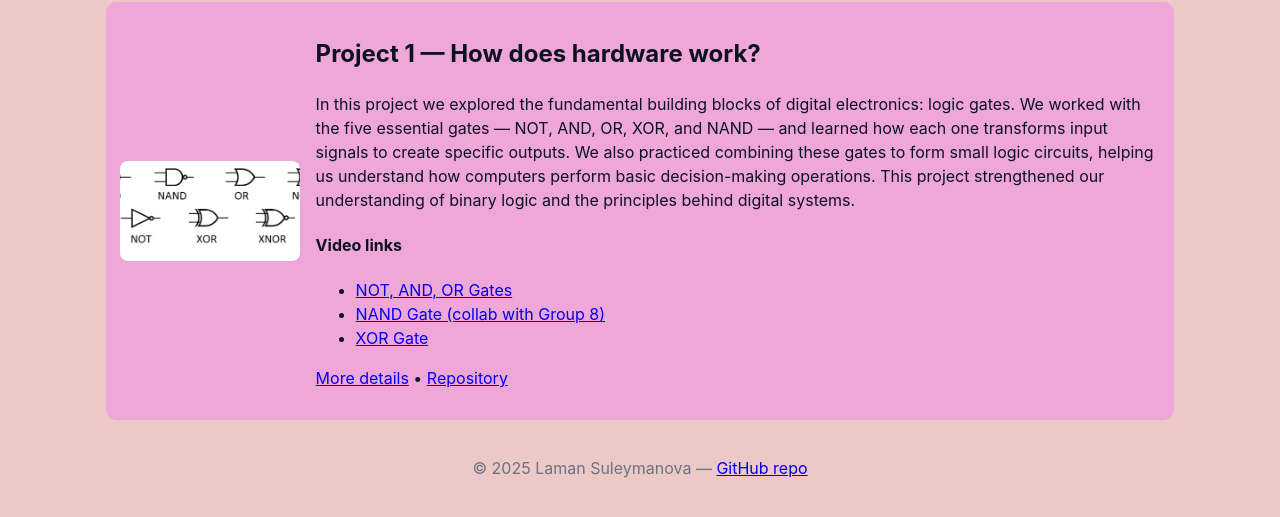
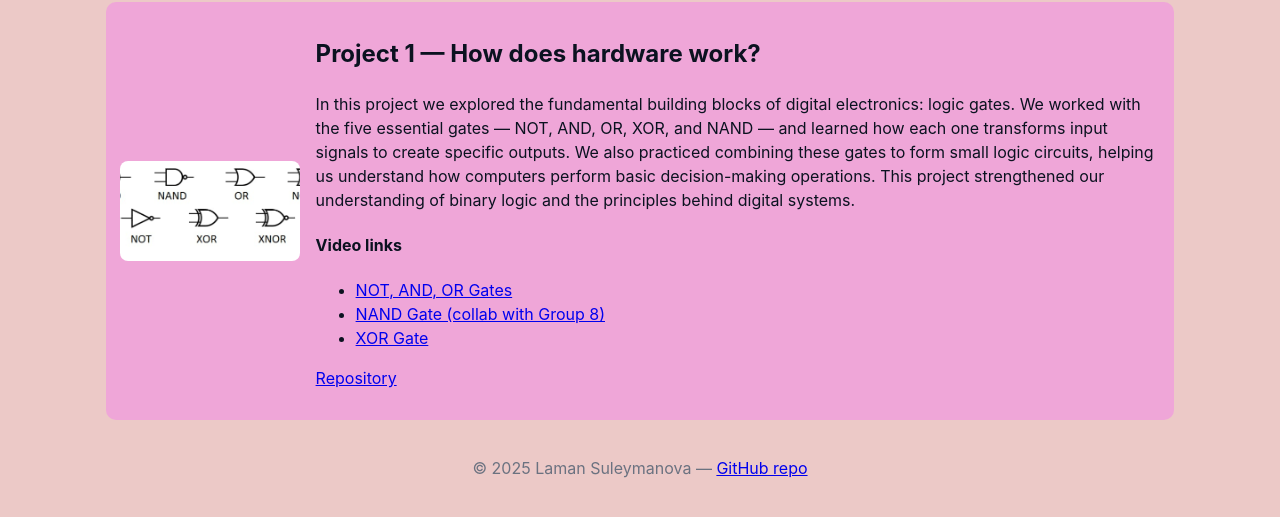
Before and after one commit to suleymanovaleman2006-site/mywebsite, a plain HTML site: page projects.html in a window 1280 px wide. Shown: the part 153-670 px from the top of the page. Drawn offline with Linux system fonts and the light colour scheme.

Commit message:
Update projects page layout

```diff
--- a/projects.html
+++ b/projects.html
@@ -37,7 +37,7 @@
           <li><a href="https://youtu.be/wZAg7-Mc8Jc">NAND Gate (collab with Group 8)</a></li>
           <li><a href="https://www.youtube.com/watch?v=lddUEK_ttGI">XOR Gate</a></li>
         </ul>
-        <p><a href="project1.html">More details</a> • <a href="https://github.com/suleymanovaleman2006-site/mywebsite">Repository</a></p>
+        <p><a href="https://github.com/suleymanovaleman2006-site/mywebsite">Repository</a></p>
       </div>
     </article>
 
```
